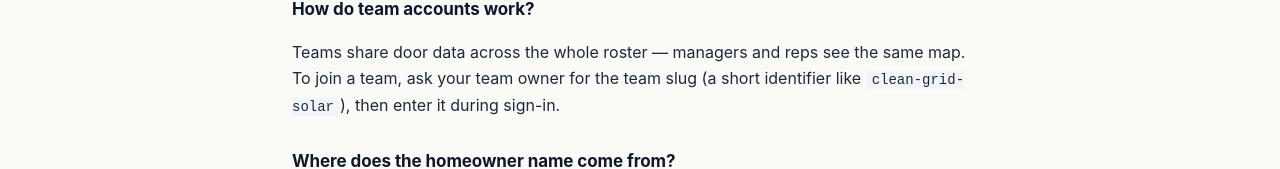
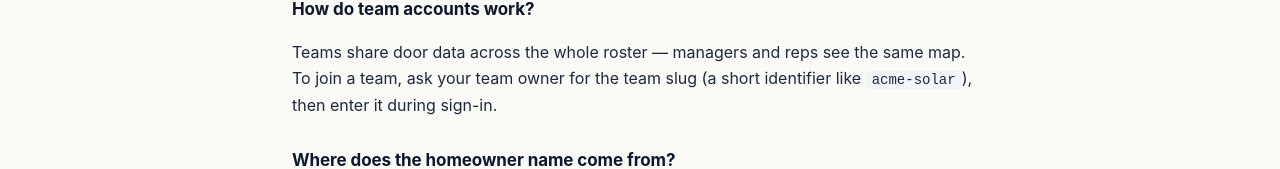
Before and after one commit to Elevate-Technologies-Group/knocker, a React (Vite) app: page /support in a window 1280 px wide. Shown: the part 735-904 px from the top of the page. Built offline with nearby package versions, Linux system fonts and the light colour scheme.

Commit message:
Support docs: generic team-slug example (clean-grid-solar → acme-solar)
Mirrors the iOS AuthView placeholder change. Same reason: makes
clear the field is a generic team identifier, not tied to one org.
Reduces Guideline 3.2 risk on App Review reading the linked support
page.

```diff
--- a/src/marketing/Support.jsx
+++ b/src/marketing/Support.jsx
@@ -34,7 +34,7 @@ export default function Support() {
       <p>
         Teams share door data across the whole roster — managers and reps see
         the same map. To join a team, ask your team owner for the team slug
-        (a short identifier like <code style={code}>clean-grid-solar</code>),
+        (a short identifier like <code style={code}>acme-solar</code>),
         then enter it during sign-in.
       </p>
 
```
